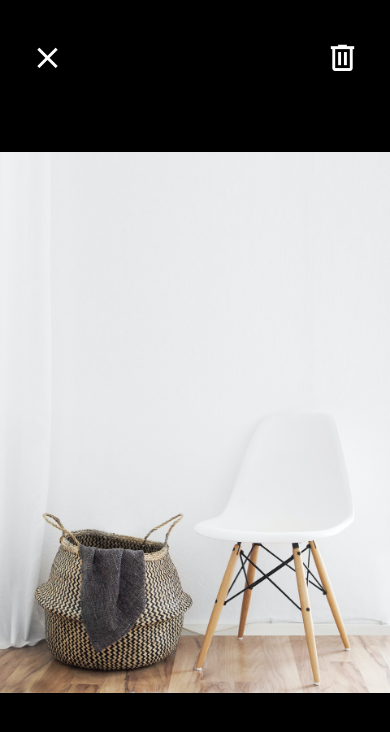
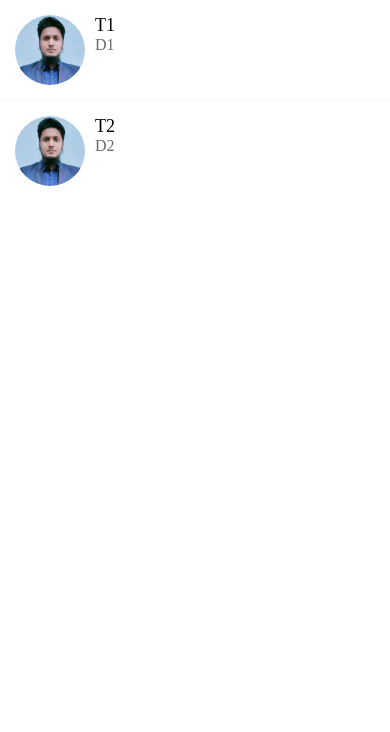
Before and after one commit to Shahriyar-Hosen/Native-Demo-Project, a React Native app: screen / in a window 390 px wide. Shown: the top 732 px of the page. Built offline with nearby package versions, Linux system fonts and the light colour scheme.

Commit message:
MessagesScreen initial setup done

```diff
--- a/App.tsx
+++ b/App.tsx
@@ -3,31 +3,27 @@
  */
 
 import React from 'react';
-import {StyleSheet} from 'react-native';
-import ViewImageScreen from './app/screens/ViewImageScreen';
+
+import {StyleSheet, View} from 'react-native';
+import MessagesScreen from './app/screens/MessagesScreen';
 
 const App = () => {
   // return <WelcomeScreen />;
-  return <ViewImageScreen />;
+  // return <ViewImageScreen />;
+  // return <MessagesScreen />;
   // return <Cards />;
   // return <ListingDetailsScreen />;
-  // return (
-  //   <View style={styles.mainContainer}>
-  //     {/* <Borders /> */}
-  //     {/* <Shadows /> */}
-  //     {/* <Icons /> */}
-  //     <AppText>I love React Native</AppText>
-  //     <AppButton tittle="login" onPress={() => console.log('Tapped')} />
-  //   </View>
-  // );
+  return (
+    <View style={styles.mainContainer}>
+      <MessagesScreen />
+    </View>
+  );
 };
 
 const styles = StyleSheet.create({
   mainContainer: {
     flex: 1,
     backgroundColor: '#fff',
-    alignItems: 'center',
-    justifyContent: 'center',
   },
 });
 
--- a/app/Components/ListItem.tsx
+++ b/app/Components/ListItem.tsx
@@ -25,6 +25,7 @@
 const styles = StyleSheet.create({
   container: {
     flexDirection: 'row',
+    padding: 15,
   },
   image: {
     width: 70,
--- /dev/null
+++ b/app/Components/ListItemSeparator.tsx
@@ -0,0 +1,15 @@
+import React from 'react';
+import {StyleSheet, View} from 'react-native';
+import colors from '../config/colors';
+
+const ListItemSeparator = () => <View style={styles.separator} />;
+
+const styles = StyleSheet.create({
+  separator: {
+    width: '100%',
+    height: 1,
+    backgroundColor: colors.light,
+  },
+});
+
+export default ListItemSeparator;
--- /dev/null
+++ b/app/Components/Screen.tsx
@@ -0,0 +1,18 @@
+import React from 'react';
+import {SafeAreaView, StyleSheet} from 'react-native';
+
+export interface ScreenProps {
+  children: React.ReactNode;
+}
+
+const Screen = ({children}: ScreenProps) => {
+  return <SafeAreaView style={styles.screen}>{children}</SafeAreaView>;
+};
+
+const styles = StyleSheet.create({
+  screen: {
+    // paddingTop: Platform.OS === 'android' ? StatusBar.currentHeight : 0,
+  },
+});
+
+export default Screen;
--- a/app/config/colors.tsx
+++ b/app/config/colors.tsx
@@ -4,4 +4,5 @@
   white: '#ffffff',
   black: '#000000',
   medium: '#6e6969',
+  light: '#f8f4f4',
 };
--- /dev/null
+++ b/app/screens/MessagesScreen.tsx
@@ -0,0 +1,41 @@
+import React from 'react';
+import {FlatList} from 'react-native';
+import ListItem from '../Components/ListItem';
+import ListItemSeparator from '../Components/ListItemSeparator';
+import Screen from '../Components/Screen';
+
+const messages = [
+  {
+    id: 1,
+    tittle: 'T1',
+    description: 'D1',
+    image: require('../assets/salman.png'),
+  },
+  {
+    id: 2,
+    tittle: 'T2',
+    description: 'D2',
+    image: require('../assets/salman.png'),
+  },
+];
+
+const MessagesScreen = () => {
+  return (
+    <Screen>
+      <FlatList
+        data={messages}
+        keyExtractor={message => message.id.toString()}
+        renderItem={({item}) => (
+          <ListItem
+            title={item.tittle}
+            subTitle={item.description}
+            image={item.image}
+          />
+        )}
+        ItemSeparatorComponent={<ListItemSeparator />}
+      />
+    </Screen>
+  );
+};
+
+export default MessagesScreen;
```
